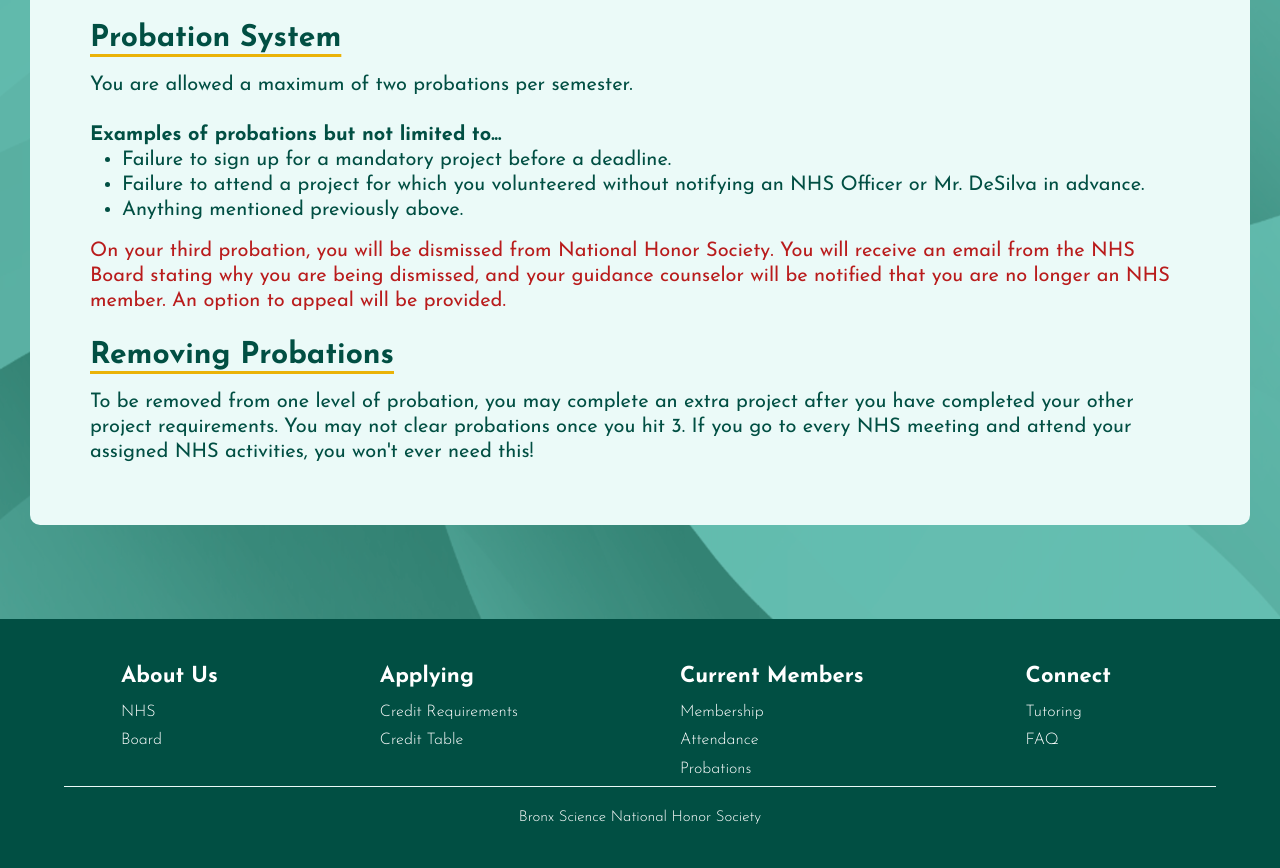
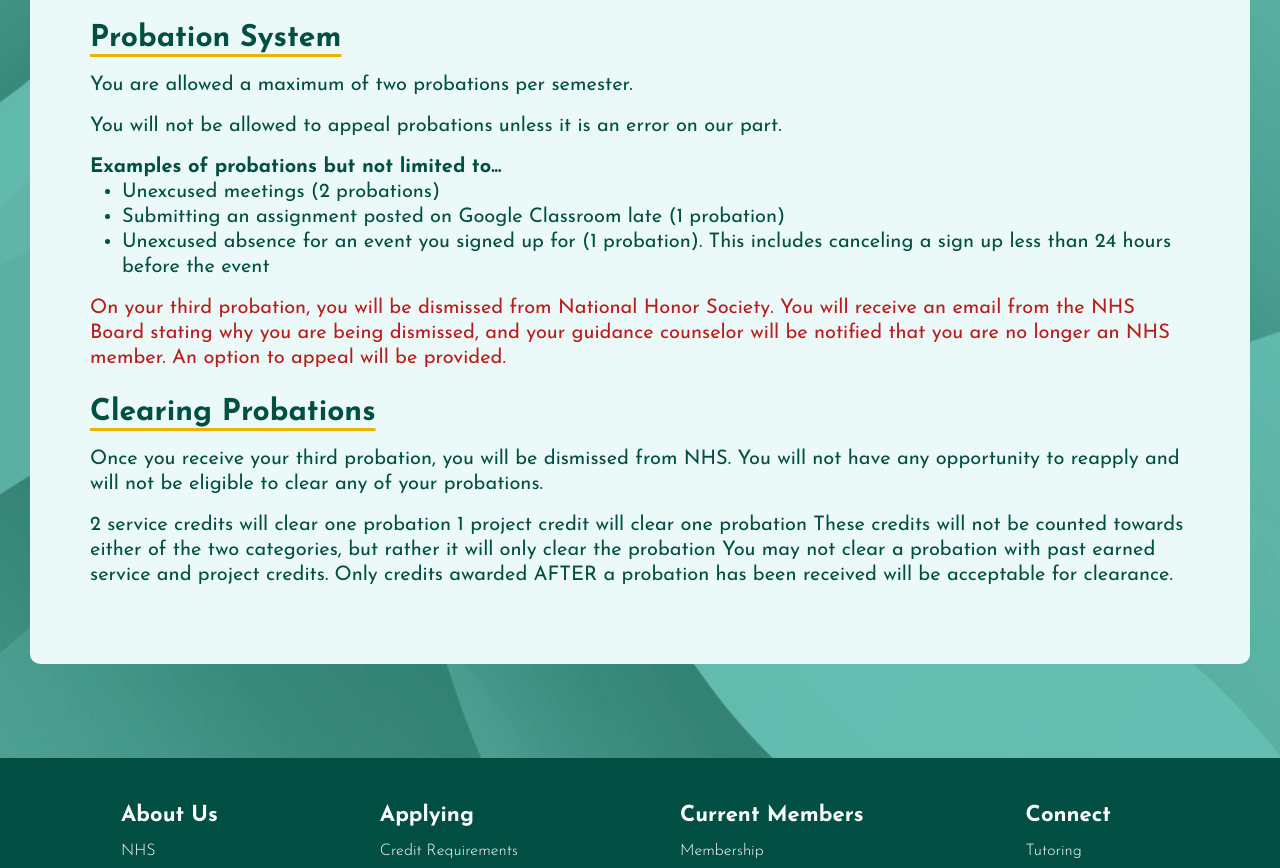
Before and after one commit to MCSaturn6/Bronx-Science-NHS-Update, a React (Create React App) app: page /current in a window 1280 px wide. Shown: the part 1911-2779 px from the top of the page. Built offline with nearby package versions, Linux system fonts and the light colour scheme.

Commit message:
update probation info

```diff
--- a/src/pages/Current.jsx
+++ b/src/pages/Current.jsx
@@ -149,19 +149,23 @@
           >
             Probation System
           </h2>
-          You are allowed a maximum of two probations per semester.
-          <br></br>
-          <br></br>
+          <p>You are allowed a maximum of two probations per semester.</p>
+          <p>
+            You will not be allowed to appeal probations unless it is an error
+            on our part.{" "}
+          </p>
           <b>Examples of probations but not limited to...</b>
           <ul>
+            <li>Unexcused meetings (2 probations)</li>
             <li>
-              Failure to sign up for a mandatory project before a deadline.
+              Submitting an assignment posted on Google Classroom late (1
+              probation)
             </li>
             <li>
-              Failure to attend a project for which you volunteered without
-              notifying an NHS Officer or Mr. DeSilva in advance.
+              Unexcused absence for an event you signed up for (1 probation).
+              This includes canceling a sign up less than 24 hours before the
+              event
             </li>
-            <li>Anything mentioned previously above.</li>
           </ul>
           <p className="text-red-700">
             On your third probation, you will be dismissed from National Honor
@@ -174,13 +178,21 @@
             id="probations"
             className="text-3xl font-bold mt-6 mb-3 underline decoration-yellow-500 underline-offset-8"
           >
-            Removing Probations
+            Clearing Probations
           </h2>
-          To be removed from one level of probation, you may complete an extra
-          project after you have completed your other project requirements. You
-          may not clear probations once you hit 3. If you go to every NHS
-          meeting and attend your assigned NHS activities, you won't ever need
-          this!
+          <p>
+            Once you receive your third probation, you will be dismissed from
+            NHS. You will not have any opportunity to reapply and will not be
+            eligible to clear any of your probations.
+          </p>
+          <p>
+            2 service credits will clear one probation 1 project credit will
+            clear one probation These credits will not be counted towards either
+            of the two categories, but rather it will only clear the probation
+            You may not clear a probation with past earned service and project
+            credits. Only credits awarded AFTER a probation has been received
+            will be acceptable for clearance.
+          </p>
         </div>
       </section>
     </section>
```
